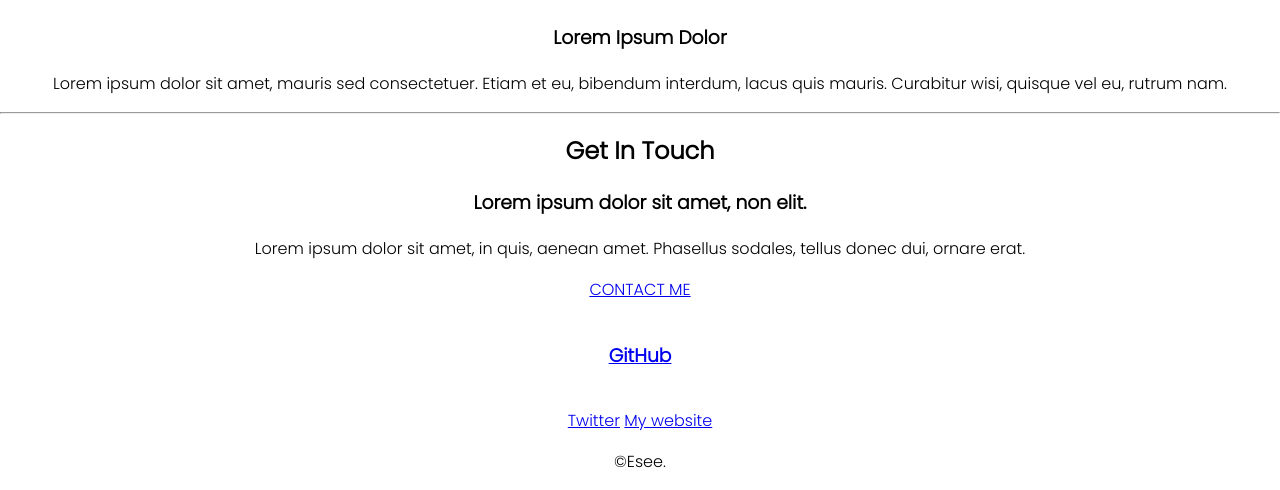
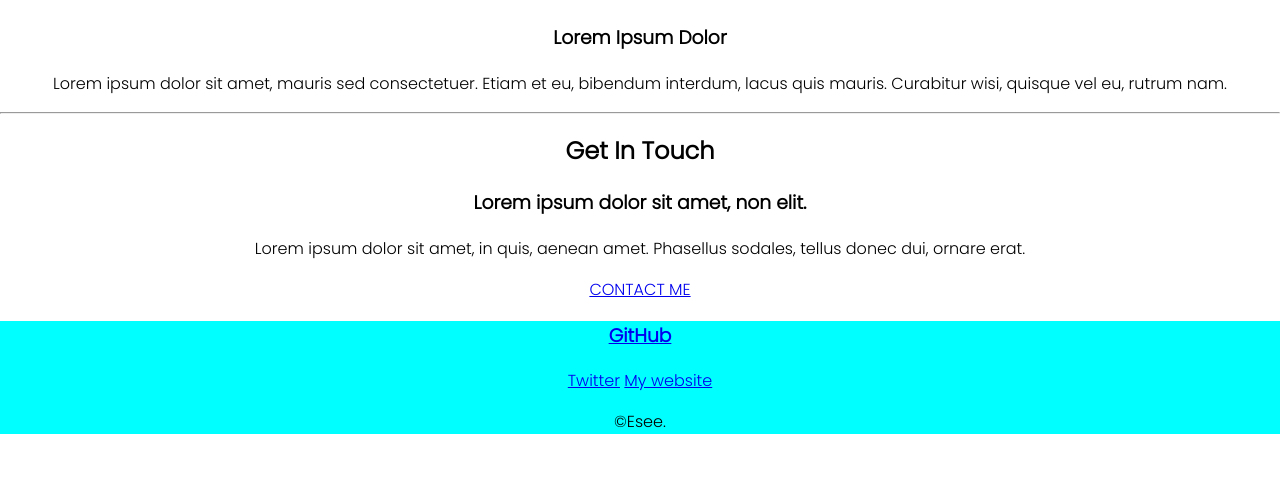
Before and after one commit to Esee6257/test, a plain HTML site: page index.html in a window 1280 px wide. Shown: the part 2187-2677 px from the top of the page. After the commit the page ends 2637 px from the top, so only its background shows below. Drawn offline with Linux system fonts and the light colour scheme.

Commit message:
Update styles.css

```diff
--- a/css/styles.css
+++ b/css/styles.css
@@ -87,16 +87,17 @@ body {
 /************************************************************************/
 .bottom-container {
 
+    background-color: aqua;
 
 
 }
 
-.githubh3 {
-    padding: 20px;
+.githubh3{
+    position:relative;
     transition: background-image 0.3s ease-in-out;
-
 }
 
 .githubh3:hover {
-    background-image:url(images\github-mark-white.png);
-}
+    margin: 5%;
+    background-image: url('images/github-mark.png');
+  }
```
